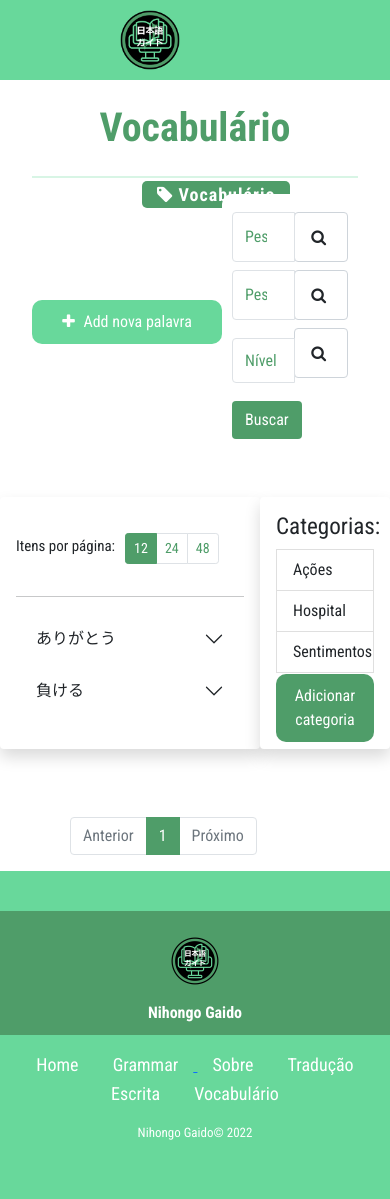
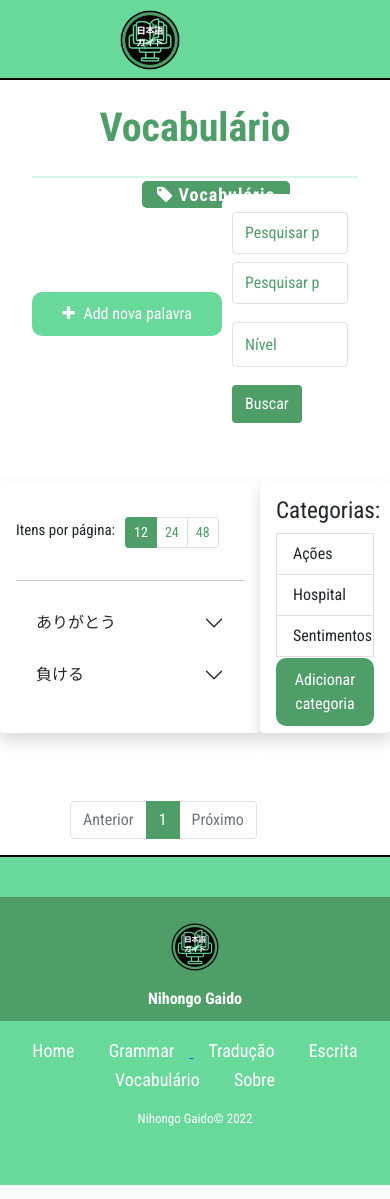
Before and after one commit to Renildo15/Nihongo-Gaido, a Django app: page /vocabulary/word_list/ in a window 390 px wide. Run offline with Django 4.2, Linux system fonts and the light colour scheme; a user stored in the database is signed in; data comes from the database, SQL or seed files in the repository; both versions use the stored data as it was after the commit; some web fonts are replaced.

Commit message:
Responsividade - Corrigindo css #63

```diff
--- a/src/static/styles/styles-33.css
+++ b/src/static/styles/styles-33.css
@@ -21,6 +21,7 @@ nav{
     justify-content: space-between;
     padding: 0 50px 0 100px;
     flex-wrap: wrap;
+    border-bottom: 2px solid black;
 }
 
 nav .logo img{
@@ -721,6 +722,7 @@ img{
 .footer-base{
     padding: 40px 0;
     background-color: #68D89B;
+    border-top: 2px solid black;
 }
 
 .logo-footer{
--- a/src/templates/base.html
+++ b/src/templates/base.html
@@ -69,9 +69,6 @@
             <li>
                 <a href="{% url 'grammar:grammar_list'%}">Grammar</href=>
             </li>
-            <li>
-                <a href="{% url 'pages:sobre' %}">Sobre</a>
-            </li>
 
             <li>
                 <a href="{% url 'text:text_list' %}">Tradução</a>
@@ -83,6 +80,10 @@
 
             <li>
                 <a href="{% url 'vocabulary:word_list' %}">Vocabulário</a>
+            </li>
+
+            <li>
+                <a href="{% url 'pages:sobre' %}">Sobre</a>
             </li>
         </ul>
         <p class="copyright">
--- a/src/text_app/templates/text_escrita/text_list_w.html
+++ b/src/text_app/templates/text_escrita/text_list_w.html
@@ -10,6 +10,7 @@
 {% endfor %}
 
 <div class="container">
+  <div class="div-text">
     <h2 class='h2 text-center mt-4'>Lista de textos</h2>
     <div class="div-search-add">
         <div class="div-text-frase">
@@ -122,10 +123,15 @@
       </div>
   </div>
 {% else %}
+  <div class="row m-5">
     <div class='text-center mt-4'>
       <h2>Não há dados cadastrados</h2>
+      <p>Para adicionar algum dado, basta clicar no botão "add" e preencher o formulário.</p>
+    </div>
   </div>
 {% endif %}
+</div>
+
 <script>
   document.getElementById('home').classList.remove('active'); // Adiciona classe
 
--- a/src/vocabulary_app/templates/word_list.html
+++ b/src/vocabulary_app/templates/word_list.html
@@ -27,11 +27,6 @@
                     <div class="form-group col-12">
                         <div class="input-group mt-2">
                             <input class="form-control py-2 border-right-0 border" type="search" name="palavra_contains" placeholder="Pesquisar por palavra..." />
-                            <span class="input-group-append">
-                                <div class="input-group-text bg-transparent p-3">
-                                    <i class="fa fa-search"></i>
-                                </div>
-                            </span>
                         </div>
                     </div>
                   </div>
@@ -40,11 +35,6 @@
                     <div class="form-group col-12">
                         <div class="input-group mt-2">
                             <input class="form-control py-2 border-right-0 border" type="search" name="categoria_contains" placeholder="Pesquisar por categoria..." />
-                            <span class="input-group-append">
-                                <div class="input-group-text bg-transparent p-3">
-                                    <i class="fa fa-search"></i>
-                                </div>
-                            </span>
                         </div>
                     </div>
                   </div>
@@ -61,12 +51,6 @@
                             <option value="UNKNOW">UNKNOW</option>
 
                           </select>
-                          <!---<input class="form-control py-2 border-right-0 border" type="search" name="nivel_contains" placeholder="Pesquisar por nível..." />!-->
-                          <span class="input-group-append">
-                              <div class="input-group-text bg-transparent p-3">
-                                  <i class="fa fa-search"></i>
-                              </div>
-                          </span>
                         </div>
                     </div>
                   </div>
@@ -134,9 +118,12 @@
                     </div>
                     {% endfor %}
                 {% else %}
-                    <div class='text-center mt-4'>
-                        <h2>Não há dados cadastrados</h2>
-                    </div>
+                <div class="row m-5">
+                  <div class='text-center mt-4'>
+                    <h2>Não há dados cadastrados</h2>
+                    <p>Para adicionar algum dado, basta clicar no botão "add" e preencher o formulário.</p>
+                  </div>
+                </div>
                 {% endif %}
             </div>
             <div class="col-4 shadow p-3 mb-5 bg-body rounded">
```
Also changed, not shown: src/grammar_app/templates/grammar_list.html (+3 -16 lines), src/text_app/templates/text_list.html (+12 -5 lines), src/db.sqlite3. Lines whose indentation alone changed are shown as unchanged.
